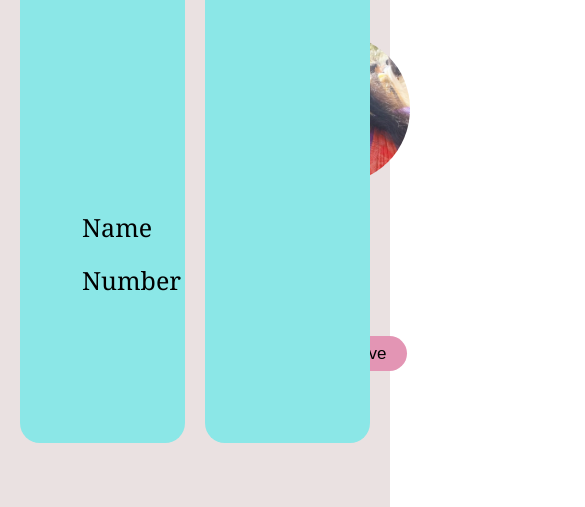
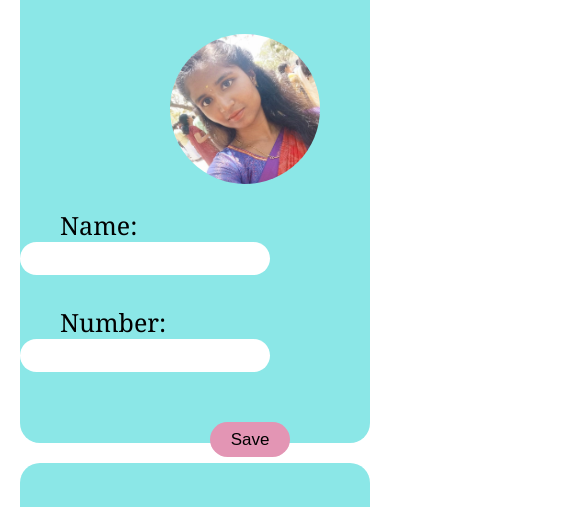
Before and after one commit to SowbarnikaArumugam/Contact, a plain HTML site: page index.html in a window 390 px wide. Shown: the part 227-734 px from the top of the page, 585 px wide, since content can reach past the window. Drawn offline with Linux system fonts and the light colour scheme.

Commit message:
working on responsiveness

```diff
--- a/index.html
+++ b/index.html
@@ -11,21 +11,19 @@
         <div class="left-box">
             <h1>Add new Contacts</h1>
             <img src="./assets/image.jpeg" alt="photo">
-            <table>
+
               <form action="">
-                <tr>
-                    <td><label for="name">Name</label></td>
-                    <td><input type="text"></td>
-                </tr>
-                <tr>
-                    <td><label for="number">Number</label>
-                    <td><input type="number"></td>
-                </tr>
-                <tr>
-                     <td><input id="save"  type="submit" value="Save"></td>
-                </tr>
-              </form>
-            </table>
+                <div class>
+                    <label for="name">Name:       </label>
+                    <input type="text"> <br>
+                </div>
+                <div>
+                    <label for="number">Number:</label>
+                    <input type="number"> <br>
+                </div>
+                    <input id="save"  type="submit" value="Save">
+                </form>
+
         </div>
         <div class="right-box">
             <h1>Contact Details</h1>
--- a/style.css
+++ b/style.css
@@ -9,7 +9,7 @@
     padding: 20px;
     display: flex;
     justify-content: space-between;
-    background-color: rgb(234, 225, 225);
+    /* background-color: rgb(234, 225, 225); */
 }
 .left-box, .right-box{
     width: calc(50% - 10px);
@@ -32,26 +32,20 @@ h1{
     margin: 0px 240px 20px;
 }
 
-.left-box table{
-    margin: 0px 0px 0px 60px;
-    /* border-spacing: 10px; */
-}
 
-.left-box table tr td{
-    padding-bottom: 17px;
-
-}
 .left-box input{
     width: 300px;
     height: 33px;
-    margin-left: 0px;
     border: none;
     border-radius: 20px;
+    margin-bottom: 30px;
 }
 
 .left-box label{
     font-size: 25px;
     font-family: Cambria, Cochin, Georgia, Times, 'Times New Roman', serif;
+    margin: 30px;
+    margin-left: 50px;
 }
 .left-box #save{
     width: 80px;
@@ -64,4 +58,66 @@ h1{
     border-radius: 20px;
 }
 
+
+
+
+
+@media screen and (max-width: 1000px){
+    .left-box img{
+        margin: 0px 150px 20px;
+    }
+    .left-box input{
+        width: 210px;
+    }
+    .left-box #save{
+        margin-left: 200px;
+    }
+}
+
+@media screen and (max-width: 830px){
+    .left-box img{
+        margin: 0px 110px 20px;
+    }
+    .left-box input{
+        width: 185px;
+    }
+    .left-box #save{
+        margin-left: 150px;
+    }
+}
+@media screen and (max-width: 767px){
+    .container{
+        display: block;
+    }
+    .left-box, .right-box{
+        width: 100%;
+        margin-bottom: 20px;
+    }
+    .left-box img{
+        margin: 0px 210px 20px;
+    }
+    .left-box input{
+        width: 250px;
+    }
+    .left-box label{
+        margin-left: 100px;
+    }
+    .left-box #save{
+        margin-left: 240px;
+    }
+}
+@media screen and (max-width: 767px){
+    .left-box img{
+        margin: 0px 150px 20px;
+    }
+    .left-box input{
+        width: 250px;
+    }
+    .left-box label{
+        margin-left: 40px;
+    }
+    .left-box #save{
+        margin-left: 190px;
+    }
+}
 /*******************************Right-box *************************************************/
```
